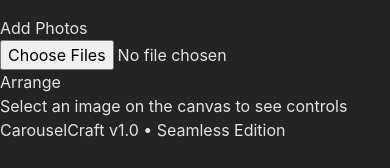
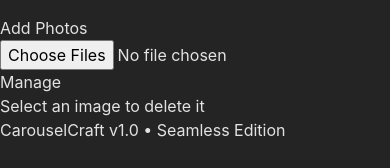
Before and after one commit to katherinebl/carousel-craft, a React (Vite) app: page / in a window 390 px wide. Shown: the part 288-456 px from the top of the page. Built offline with nearby package versions, Linux system fonts and the light colour scheme.

Commit message:
feat: replace broken arrange buttons with delete-selected and clear-all actions, fix mobile sidebar height

```diff
--- a/src/App.jsx
+++ b/src/App.jsx
@@ -63,20 +63,20 @@
         {mode === 'edit' ? (
           <>
             {/* Sidebar */}
-            <aside className="w-full md:w-56 lg:w-72 bg-white border-b md:border-b-0 md:border-r border-slate-100 flex-shrink-0 flex flex-col shadow-sm h-56 md:h-auto overflow-y-auto">
-              <div className="p-5 md:p-6 lg:p-8 space-y-6 md:space-y-10">
+            <aside className="w-full md:w-56 lg:w-72 bg-white border-b md:border-b-0 md:border-r border-slate-100 flex-shrink-0 flex flex-col shadow-sm h-auto max-h-[45vh] md:max-h-none md:h-auto overflow-y-auto">
+              <div className="p-4 md:p-6 lg:p-8 space-y-4 md:space-y-10">
                 <section>
-                  <h2 className="text-[9px] md:text-[10px] font-black text-slate-300 uppercase tracking-[0.2em] mb-3 md:mb-6">Setup</h2>
+                  <h2 className="text-[9px] md:text-[10px] font-black text-slate-300 uppercase tracking-[0.2em] mb-2 md:mb-6">Setup</h2>
                   <SlideCountSelector />
                 </section>
 
                 <section>
-                  <h2 className="text-[9px] md:text-[10px] font-black text-slate-300 uppercase tracking-[0.2em] mb-3 md:mb-6">Content</h2>
+                  <h2 className="text-[9px] md:text-[10px] font-black text-slate-300 uppercase tracking-[0.2em] mb-2 md:mb-6">Content</h2>
                   <ImageUploader />
                 </section>
 
                 <section>
-                  <h2 className="text-[9px] md:text-[10px] font-black text-slate-300 uppercase tracking-[0.2em] mb-3 md:mb-6">Arrange</h2>
+                  <h2 className="text-[9px] md:text-[10px] font-black text-slate-300 uppercase tracking-[0.2em] mb-2 md:mb-6">Manage</h2>
                   <ImageControls />
                 </section>
               </div>
--- a/src/components/Controls/ImageControls.jsx
+++ b/src/components/Controls/ImageControls.jsx
@@ -2,53 +2,45 @@
 import { useCanvasStore } from '../../store/canvasStore';
 
 const ImageControls = () => {
-    const { selectedImageId, images, reorderImage, removeImage } = useCanvasStore();
+    const { selectedImageId, images, removeImage, clearImages } = useCanvasStore();
 
-    if (!selectedImageId) return (
-        <div className="bg-slate-50 p-6 rounded-xl border border-slate-200 text-center">
-            <p className="text-sm text-slate-400 italic">Select an image on the canvas to see controls</p>
-        </div>
-    );
-
-    const selectedImage = images.find(img => img.id === selectedImageId);
+    const handleClearAll = () => {
+        if (window.confirm('Clear all images? This cannot be undone.')) {
+            clearImages();
+        }
+    };
 
     return (
-        <div className="bg-slate-50 p-6 rounded-xl border border-slate-200 space-y-4 shadow-inner">
-            <div className="flex items-center justify-between">
-                <h3 className="text-sm font-bold text-slate-700 truncate mr-2" title={selectedImage?.name}>
-                    Selected: {selectedImage?.name || 'Image'}
-                </h3>
+        <div className="space-y-3">
+            {selectedImageId ? (
+                <div className="bg-slate-50 p-4 rounded-xl border border-slate-200 flex items-center justify-between shadow-inner">
+                    <span className="text-sm font-semibold text-slate-700 truncate mr-2" title={images.find(img => img.id === selectedImageId)?.name}>
+                        {images.find(img => img.id === selectedImageId)?.name || 'Image'}
+                    </span>
                     <button
                         onClick={() => removeImage(selectedImageId)}
-                    className="text-red-500 hover:text-red-700 p-1 rounded-md hover:bg-red-50 transition-colors"
-                    title="Delete Image"
+                        className="text-red-500 hover:text-red-700 p-1 rounded-md hover:bg-red-50 transition-colors shrink-0"
+                        title="Delete selected image"
                     >
                         <svg xmlns="http://www.w3.org/2000/svg" className="h-5 w-5" fill="none" viewBox="0 0 24 24" stroke="currentColor">
                             <path strokeLinecap="round" strokeLinejoin="round" strokeWidth={2} d="M19 7l-.867 12.142A2 2 0 0116.138 21H7.862a2 2 0 01-1.995-1.858L5 7m5 4v6m4-6v6m1-10V4a1 1 0 00-1-1h-4a1 1 0 00-1 1v3M4 7h16" />
                         </svg>
                     </button>
                 </div>
+            ) : (
+                <div className="bg-slate-50 p-4 rounded-xl border border-slate-200 text-center">
+                    <p className="text-sm text-slate-400 italic">Select an image to delete it</p>
+                </div>
+            )}
 
-            <div className="grid grid-cols-2 gap-2">
+            {images.length > 0 && (
                 <button
-                    onClick={() => reorderImage(selectedImageId, 'front')}
-                    className="flex items-center justify-center gap-2 px-3 py-2 bg-white border border-slate-200 rounded-lg text-xs font-semibold text-slate-600 hover:text-blue-600 hover:border-blue-300 hover:bg-blue-50 transition-all shadow-sm"
+                    onClick={handleClearAll}
+                    className="w-full px-3 py-2 rounded-lg border border-slate-200 text-xs font-semibold text-slate-500 hover:text-red-600 hover:border-red-300 hover:bg-red-50 transition-all"
                 >
-                    <svg xmlns="http://www.w3.org/2000/svg" className="h-4 w-4" fill="none" viewBox="0 0 24 24" stroke="currentColor">
-                        <path strokeLinecap="round" strokeLinejoin="round" strokeWidth={2} d="M5 15l7-7 7 7" />
-                    </svg>
-                    Bring to Front
+                    Clear all images
                 </button>
-                <button
-                    onClick={() => reorderImage(selectedImageId, 'back')}
-                    className="flex items-center justify-center gap-2 px-3 py-2 bg-white border border-slate-200 rounded-lg text-xs font-semibold text-slate-600 hover:text-blue-600 hover:border-blue-300 hover:bg-blue-50 transition-all shadow-sm"
-                >
-                    <svg xmlns="http://www.w3.org/2000/svg" className="h-4 w-4" fill="none" viewBox="0 0 24 24" stroke="currentColor">
-                        <path strokeLinecap="round" strokeLinejoin="round" strokeWidth={2} d="M19 9l-7 7-7-7" />
-                    </svg>
-                    Send to Back
-                </button>
-            </div>
+            )}
         </div>
     );
 };
--- a/src/components/Controls/SlideCountSelector.jsx
+++ b/src/components/Controls/SlideCountSelector.jsx
@@ -13,8 +13,8 @@
 
     return (
         <div className="space-y-6">
-            <div className="bg-white p-5 rounded-2xl border border-slate-100 shadow-sm">
-                <div className="flex justify-between items-center mb-4">
+            <div className="bg-white p-4 md:p-5 rounded-2xl border border-slate-100 shadow-sm">
+                <div className="flex justify-between items-center mb-3 md:mb-4">
                     <label className="text-xs font-bold text-slate-400 uppercase tracking-widest">
                         Slides
                     </label>
--- a/src/store/canvasStore.js
+++ b/src/store/canvasStore.js
@@ -62,18 +62,7 @@
 
             setMode: (mode) => set({ mode }),
 
-            reorderImage: (id, direction) => set((state) => {
-                const index = state.images.findIndex((img) => img.id === id);
-                if (index === -1) return state;
-
-                const newImages = [...state.images];
-                const targetIndex = direction === 'front' ? newImages.length - 1 : 0;
-
-                const [movedImage] = newImages.splice(index, 1);
-                newImages.splice(targetIndex, 0, movedImage);
-
-                return { images: newImages };
-            })
+            clearImages: () => set({ images: [], selectedImageId: null })
         }),
         {
             name: 'carousel-craft-storage',
```
Lines whose indentation alone changed are shown as unchanged.
